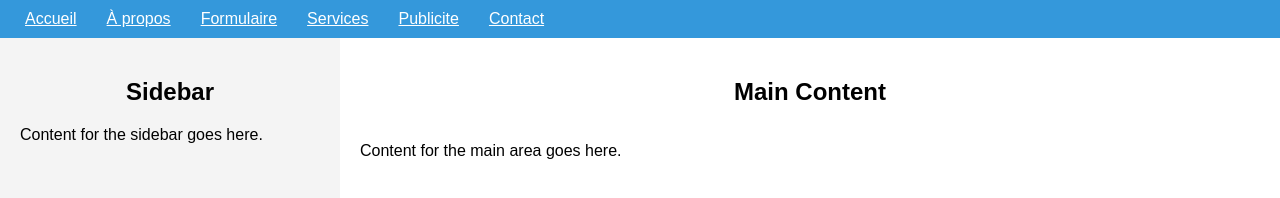
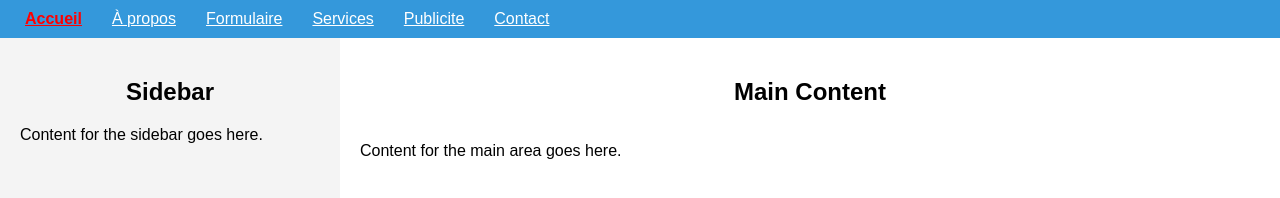
Before and after one commit to Maisonneuve-LacasseGermainMaxime/remise-BenoitG9616, a plain HTML site: page index.html in a window 1280 px wide. Drawn offline with Linux system fonts and the light colour scheme.

Commit message:
test navigation

```diff
--- a/assets/css/publicite/carrousel.css
+++ b/assets/css/publicite/carrousel.css
@@ -1,9 +1,5 @@
 *, *::before, *::after {
   box-sizing: border-box;
-}
-
-body {
-  margin: 0;
 }
 
 .carousel {
--- a/assets/js/navigation.js
+++ b/assets/js/navigation.js
@@ -1,11 +1,11 @@
 // Tableau contenant les liens de la navigation
 const navigationLinks = [
-    { text: 'Accueil', page: '../index.html' },
-    { text: 'À propos', page: '../../pages/apropos.html' },
-    { text: 'Formulaire', page: '../../pages/formulaire.html' },
-    { text: 'Services', page: '../../pages/services.html' },
-    { text: 'Publicite', page: '../../pages/publicite.html' },
-    { text: 'Contact', page: '../../pages/contact.html' }
+    { text: 'Accueil', page: 'index.html' },
+    { text: 'À propos', page: 'pages/apropos.html' },
+    { text: 'Formulaire', page: 'pages/formulaire.html' },
+    { text: 'Services', page: 'pages/services.html' },
+    { text: 'Publicite', page: 'pages/publicite.html' },
+    { text: 'Contact', page: 'pages/contact.html' }
 ];
 
 // Fonction pour générer la navigation dynamiquement
```
Also changed, not shown: pages/publicite.html (+1 -1 lines).
